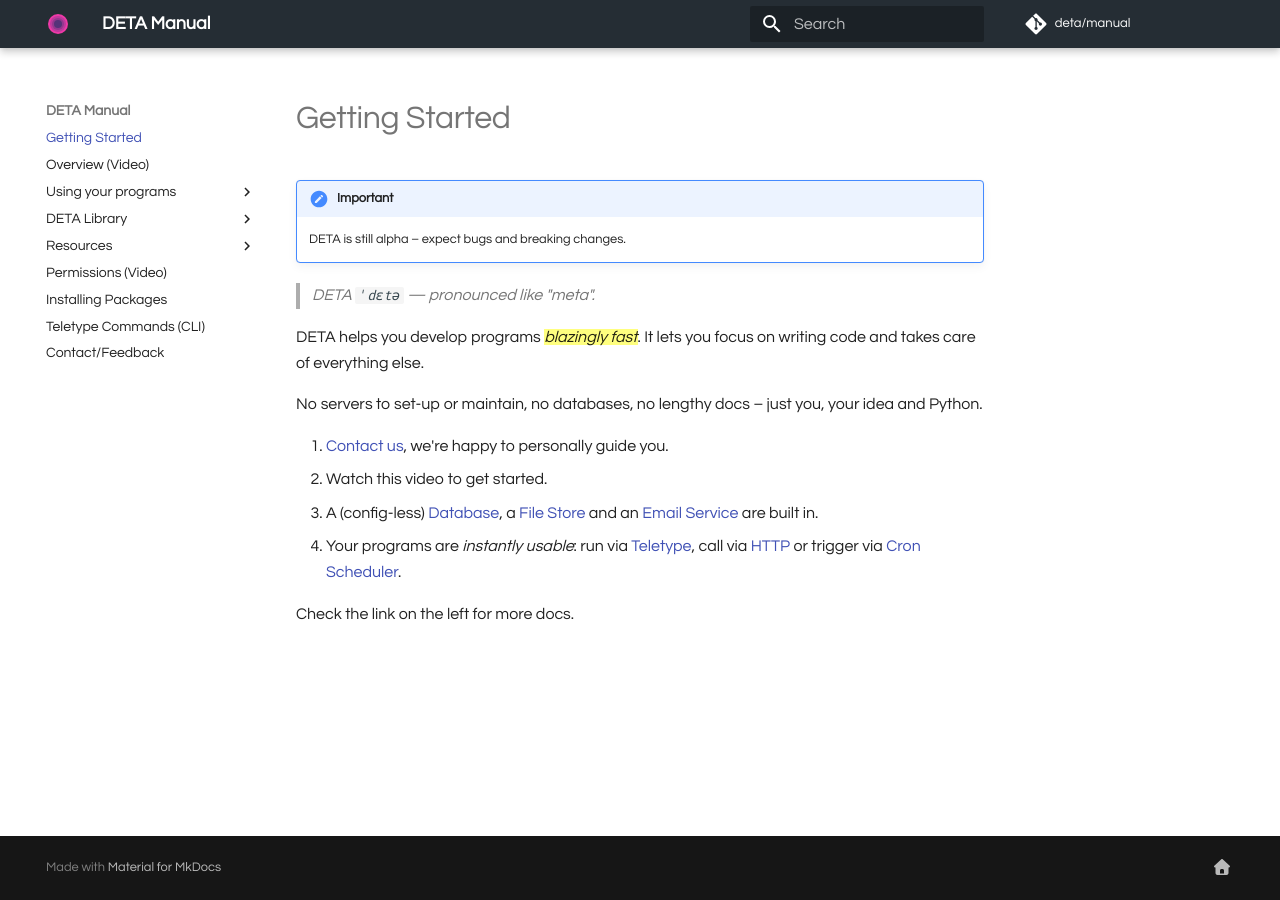
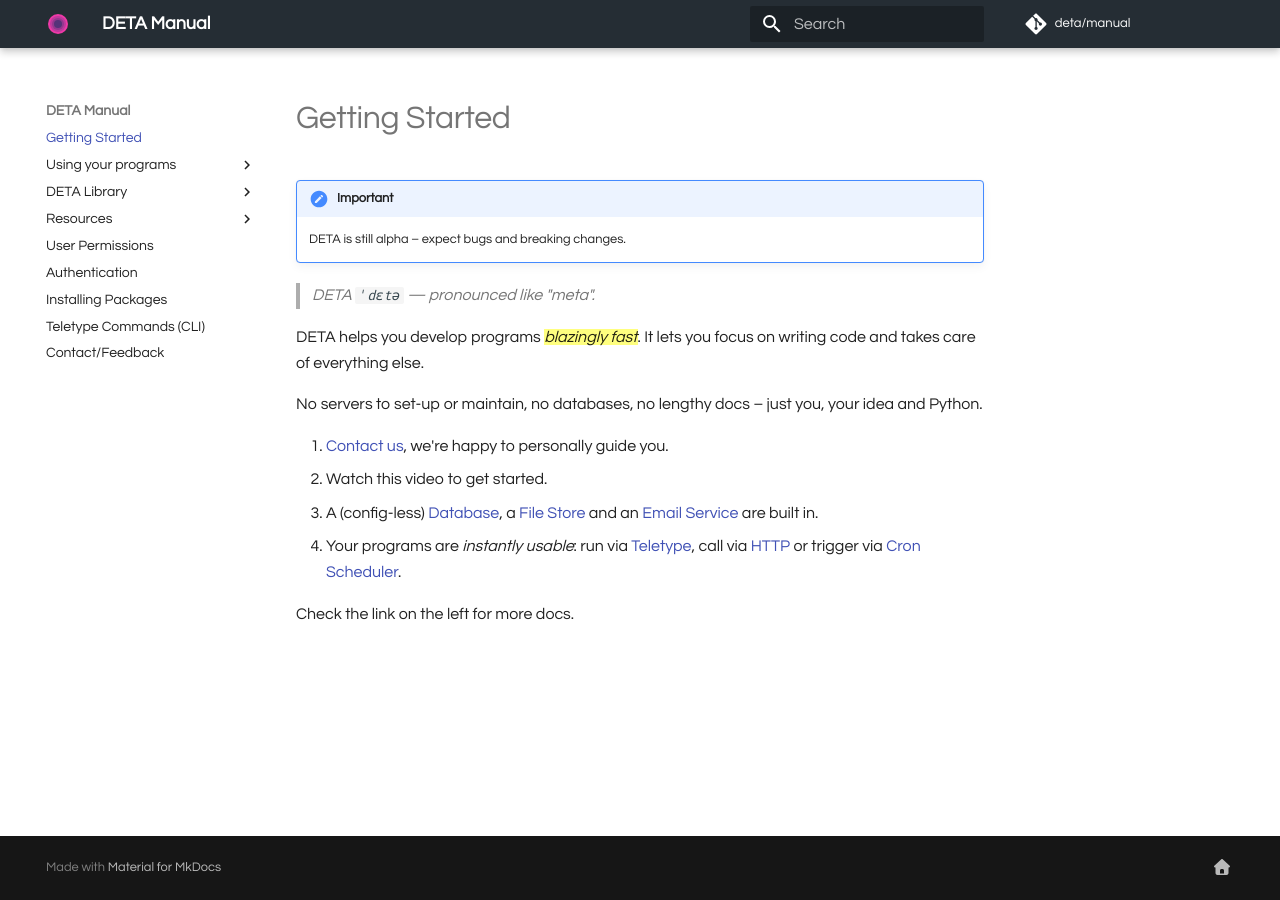
Before and after one commit to fmquaglia/manual, an MkDocs documentation site: the page built from docs/index.md, in a window 1280 px wide. Built offline with MkDocs 1.6.1 and Material for MkDocs 9.7.7, drawn with Linux system fonts in a browser that asks for light colours; comment, search, counter and statistics services are not loaded.

Commit message:
add videos

```diff
--- a/mkdocs.yml
+++ b/mkdocs.yml
@@ -25,7 +25,7 @@ extra_css:
   - css/extra.css
 nav:
   - Getting Started: index.md
-  - Overview (Video): overview.md
+  # - Overview (Video): overview.md
   # - Tutorial (Getting Started): tutorial.md
   - Using your programs:
     - Teletype (CLI): use/run.md
@@ -41,7 +41,8 @@ nav:
     - Cloud Files: resources/files.md
     - Email: resources/email.md
     - The Runtime: resources/runtime.md
-  - Permissions (Video): permissions.md
+  - User Permissions: permissions.md
+  - Authentication: auth.md
   # - Debugging (Video): debug.md
   - Installing Packages: packages.md
   - Teletype Commands (CLI): teletype.md
```
Also changed, not shown: docs/auth.md (added, +1 -0 lines), docs/permissions.md (+1 -0 lines).
